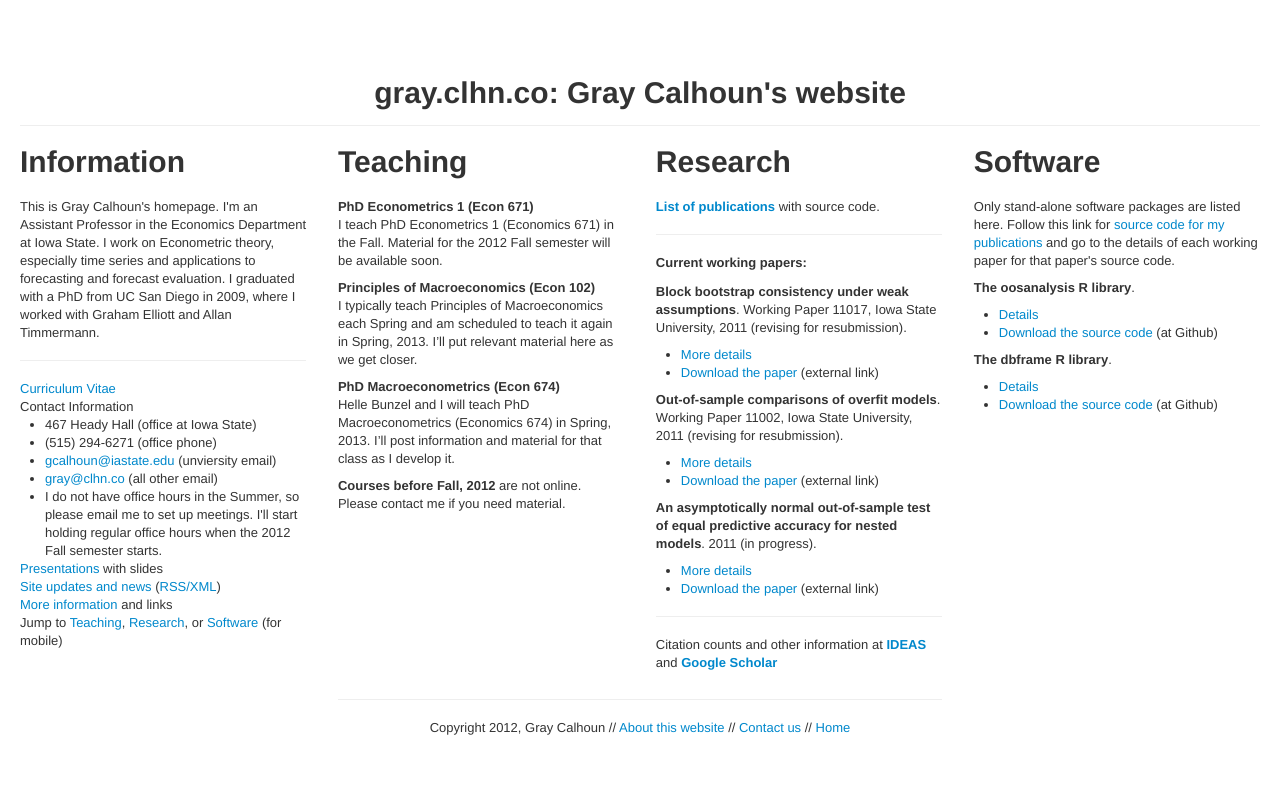
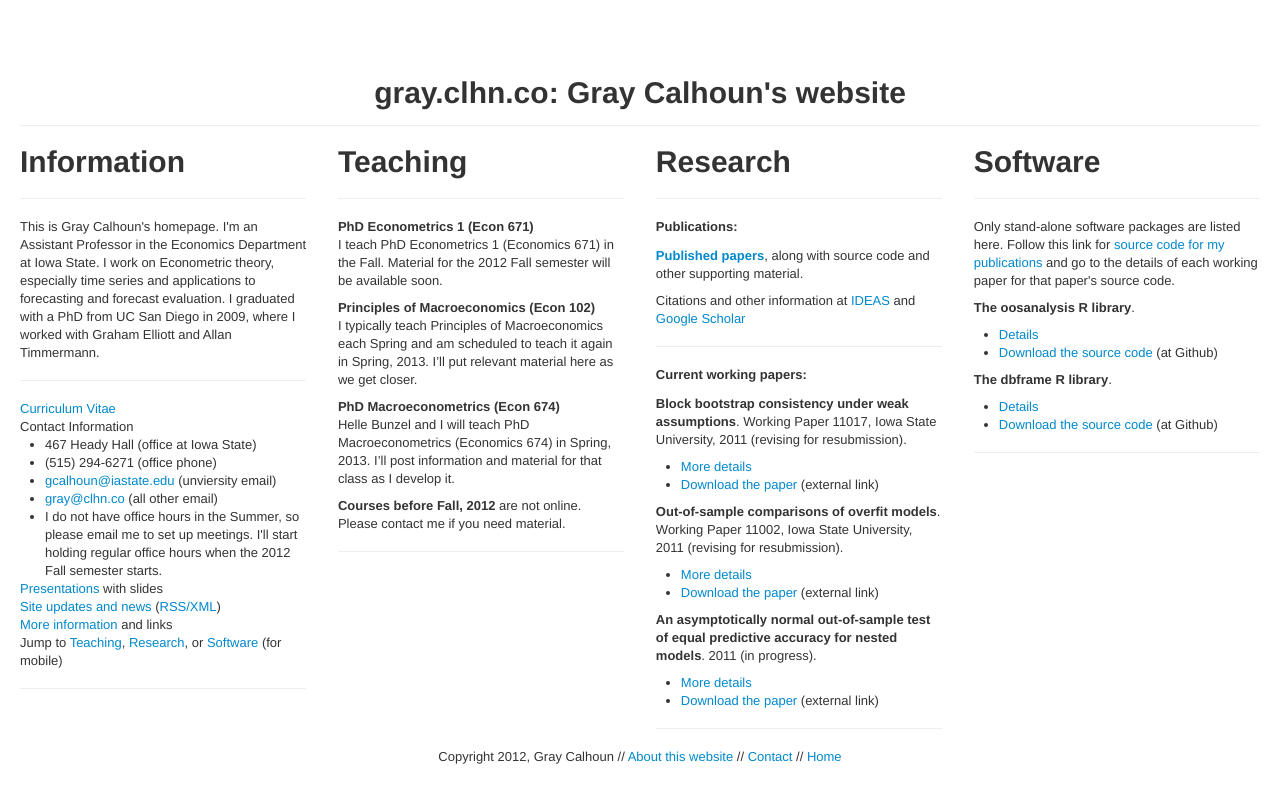
Before and after one commit to mmkuang/grayclhn.github.io, a Jekyll site: the page built from index.md, in a window 1280 px wide. Shown: the top 803 px of the page. Built offline with Jekyll 4.4.1, drawn with Linux system fonts in a browser that asks for light colours.

Commit message:
Tweaked hrs

```diff
--- a/_includes/footer.html
+++ b/_includes/footer.html
@@ -1,13 +1,12 @@
 <footer>
   <div class="container-fluid">
     <div class="row-fluid">
-      <div class="span3"></div>
-      <div class="span6">
-	<hr>
+      <div class="span2"></div>
+      <div class="span8">
         <div align="center">
 	  Copyright 2012, Gray Calhoun //
 	  <a href="/about.html">About this website</a> //
-	  <a href="mailto:{% include main_email %}">Contact us</a> //
+	  <a href="mailto:{% include main_email %}">Contact</a> //
 	  <a href="/">Home</a>
   </div></div></div></div>
 </footer>
--- a/_layouts/default.html
+++ b/_layouts/default.html
@@ -7,14 +7,15 @@
 <body>
   <div class="container-fluid">
     <div class="row-fluid">
-      <div class="span3"></div>
-      <div class="span6">
+      <div class="span2"></div>
+      <div class="span8">
 	<div class="page-header" align = "center">
 	  <h1>{{ page.title }}
 	    {% if page.subtitle %}<br /><small>{{page.subtitle}}</small>{% endif %}
 	  </h1>
 	</div>
 	{{ content }}
+	<hr>
       </div>
     </div>
   </div> <!-- /container -->
--- a/index.md
+++ b/index.md
@@ -11,7 +11,7 @@ layout: empty
 </div></div>
 
 <div class="row-fluid">
-  <div class="span3"><h1>Information</h1><br> <p>This is Gray Calhoun's
+  <div class="span3"><h1>Information</h1><hr> <p>This is Gray Calhoun's
     homepage.  I'm an Assistant Professor in the Economics Department
     at Iowa State.  I work on Econometric theory, especially time
     series and applications to forecasting and forecast evaluation.  I
@@ -34,11 +34,11 @@ layout: empty
 	(<a href="/rss.xml">RSS/XML</a>)</li>
       <li><a href="/info.html">More information</a> and links</li>
       <li>Jump to <a href="#Teaching">Teaching</a>, <a href="#Research">Research</a>, or <a href="#Software">Software</a> (for mobile)</li>
-    </ul>
+    </ul><hr>
   </div>
 
   <a name="Teaching"> </a>
-  <div class="span3"><h1>Teaching</h1><br>
+  <div class="span3"><h1>Teaching</h1><hr>
     <ul class="unstyled">
       <li><strong>PhD Econometrics 1 (Econ 671)</strong>
 	<p>I teach PhD Econometrics 1 (Economics 671) in the Fall. Material for the 2012
@@ -56,13 +56,20 @@ layout: empty
 
       <li><strong>Courses before Fall, 2012</strong> are not online. Please
 	contact me if you need material.</li>
-  </ul></div>
+  </ul><hr></div>
 
   <a name="Research"> </a>
   <div class="span3">
-    <h1>Research</h1><br>
-      <p> <strong><a href="/papers/">List of
-	  publications</a></strong> with source code.</p>
+    <h1>Research</h1><hr>
+    <h2>Publications:</h2>
+    <ul class="unstyled">
+      <li><p><a href="/papers/"><strong>Published papers</strong></a>, along with source code and other supporting material.</p></li>
+      <li><p>Citations and other information at
+	<a href="http://ideas.repec.org/f/pca491.html">
+	  IDEAS</a> and
+	<a href="http://scholar.google.com/citations?hl=en&user=OS8d9ycAAAAJ">
+	  Google Scholar</a></p></li>
+    </ul>
     <hr>
     <h2>Current working papers:</h2>
     <ul class="unstyled">
@@ -75,16 +82,9 @@ layout: empty
       {% endfor %}
     </ul>
     <hr>
-      <p>Citation counts and other information at
-	<a href="http://ideas.repec.org/f/pca491.html">
-	  <strong>IDEAS</strong></a> and
-	<a href="http://scholar.google.com/citations?hl=en&user=OS8d9ycAAAAJ">
-	  <strong>Google Scholar</strong></a></p>
-
   </div>
 
-  <a name="Software"> </a>
-  <div class="span3"><h1>Software</h1><br>
+  <div class="span3"><h1>Software</h1><hr>
     <p>Only stand-alone software packages are listed here.  Follow
       this link for <a href="/papers/">source code for my publications</a>
       and go to the details of each working paper for that paper's source
@@ -100,7 +100,7 @@ layout: empty
       </p></li>
 
       {% endfor %}
-    </ul>
+    </ul><hr>
   </div>
 
 </div>
```
